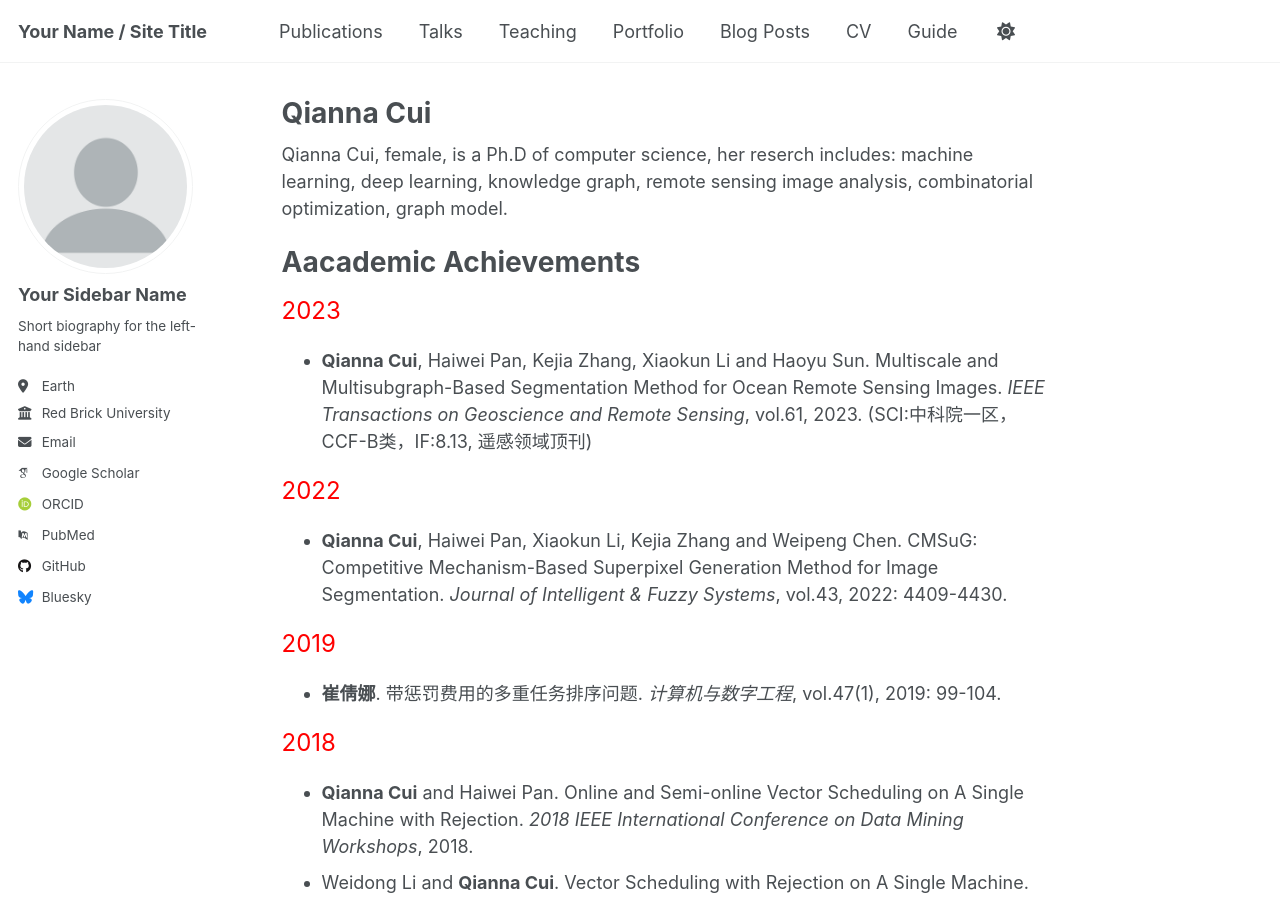
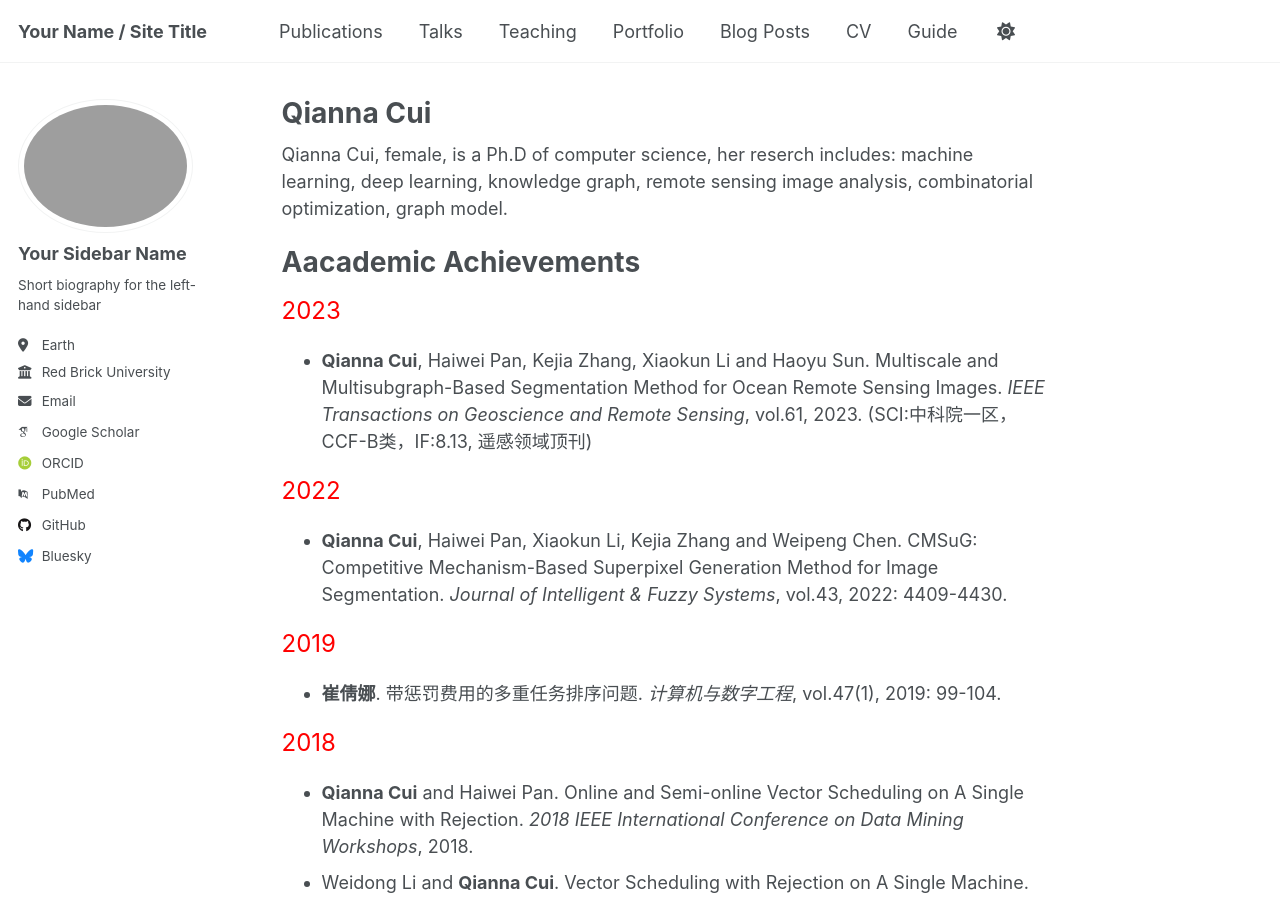
Before and after one commit to cuiqianna/cuiqianna.github.io, a Jekyll site: the page built from _pages/about.md, in a window 1280 px wide and 900 px high. Built offline with Jekyll 4.4.1, drawn with Linux system fonts in a browser that asks for light colours; some web fonts are replaced.

Commit message:
config.yml

```diff
--- a/_config.yml
+++ b/_config.yml
@@ -22,7 +22,7 @@ repository               : "academicpages/academicpages.github.io"
 #               Additional customization can be done by editing /_includes/author-profile.html
 author:
   # Biographic information
-  avatar           : "profile.png"
+  avatar           : "/images/IMG_2080.JPG"
   name             : "Your Sidebar Name"
   pronouns         : # example: "she/her"
   bio              : "Short biography for the left-hand sidebar"
```
